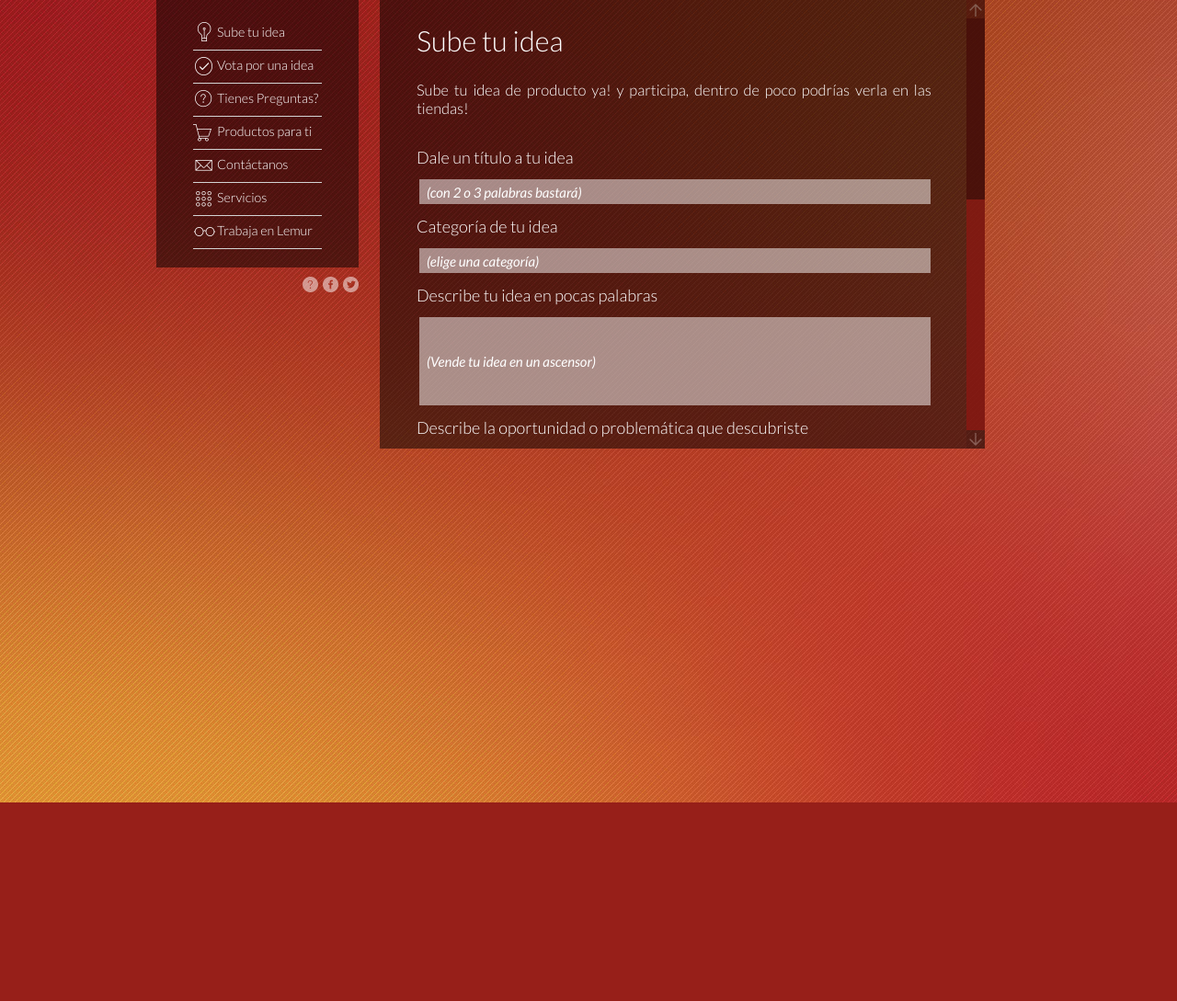
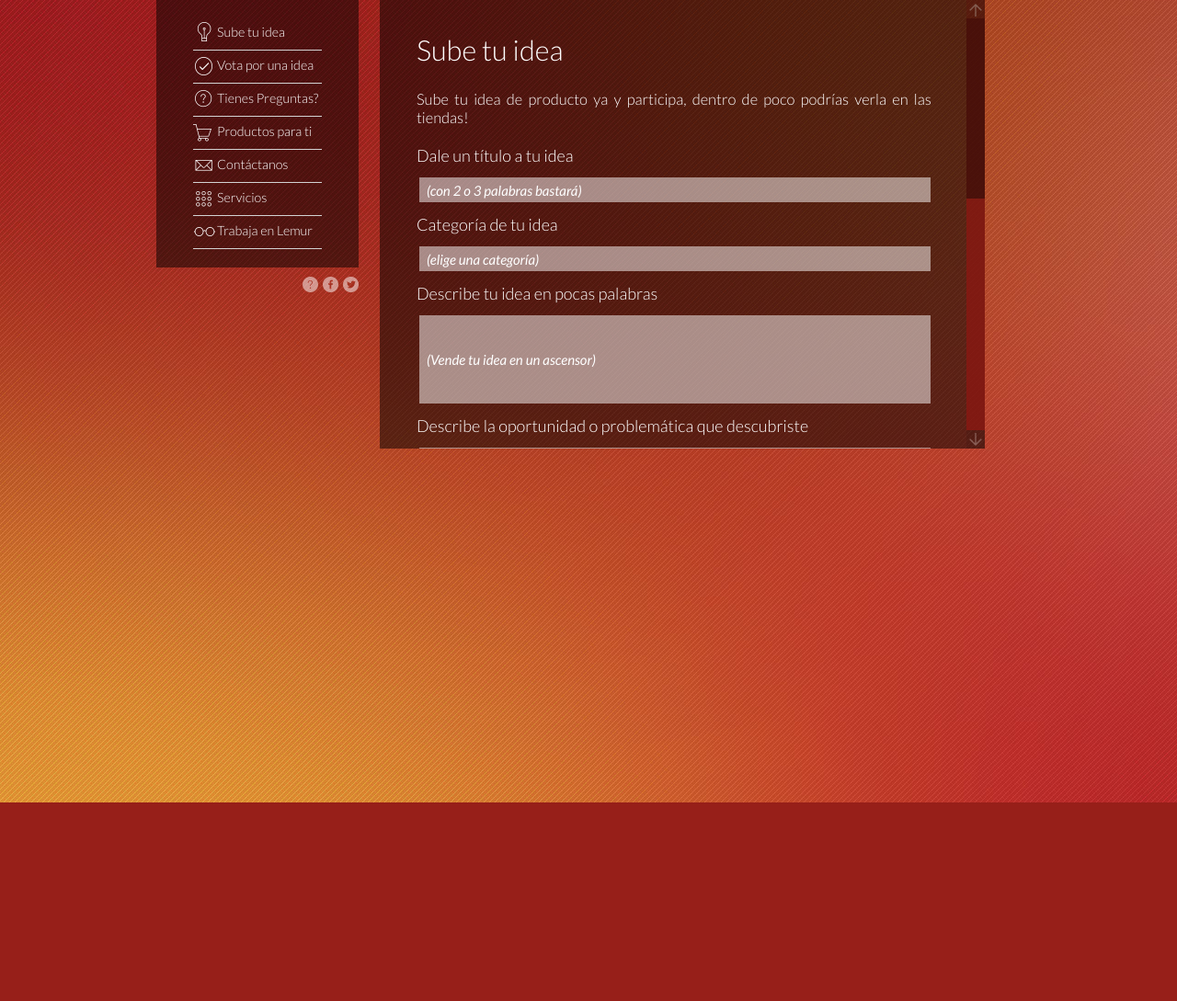
Before and after one commit to juan2ramos/lemurFront, a PHP site: page /sube-tu-idea in a window 1280 px wide. Shown: the part 159-1248 px from the top of the page at 92% size. Run offline with PHP 8.4, Linux system fonts and the light colour scheme; some libraries are stand-ins or nearby versions.

Commit message:
CSS + cambio de textos

```diff
--- a/css/style.css
+++ b/css/style.css
@@ -295,7 +295,7 @@ Contend
 #contend p{
 	color: #FFFFFF;
 	font-size: 1.1em;
-	margin: 0 0 32px;
+	margin: 0 0 20px;
 	max-width: 560px;
 	text-align: justify;
 }
@@ -356,7 +356,7 @@ sube tu idea
 	width: 155px;
 }
 .sube-tu-idea{
-	padding: 0 0 20px 40px;
+	padding: 10px 0 30px 40px;
 }
 .sube-tu-idea input{
 	background-color: rgba(255, 255, 255, 0.5);
--- a/views/sube-tu-idea.php
+++ b/views/sube-tu-idea.php
@@ -1,6 +1,6 @@
 			<div class="sube-tu-idea">
 		      <h2>Sube tu idea</h2>
-		      <p>Sube tu idea de producto ya! y participa, dentro de poco podrías verla en las tiendas!</p>
+		      <p>Sube tu idea de producto ya y participa, dentro de poco podrías verla en las tiendas!</p>
 		      <form>
 		        <label>Dale un título a tu idea</label>
 		        <input placeholder="(con 2 o 3 palabras bastará)"class="" type="text">
@@ -12,7 +12,7 @@
 		        <input placeholder="(cuentanos del problema)"class="text" type="text">
 		        <label>Describe cómo solucionaste el problema</label>
 		        <input placeholder="(¿Cúal es tu solución?)"class="text" type="text">
-		        <label>Sube tu imagen o link de tu vídeo aquí !</label>
+		        <label>Sube tu imagen o link de tu vídeo aquí</label>
 		        <input placeholder="(Arrastra imágenes aquí o cárgalas desde tu ordenador)"class="imagen" type="text">
 		        <label>Agregar vinculo de video</label>
 		        <input placeholder="http://"class="" type="text">
```
